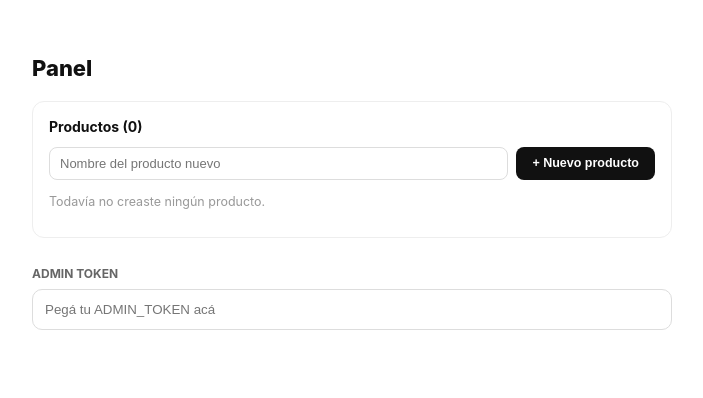
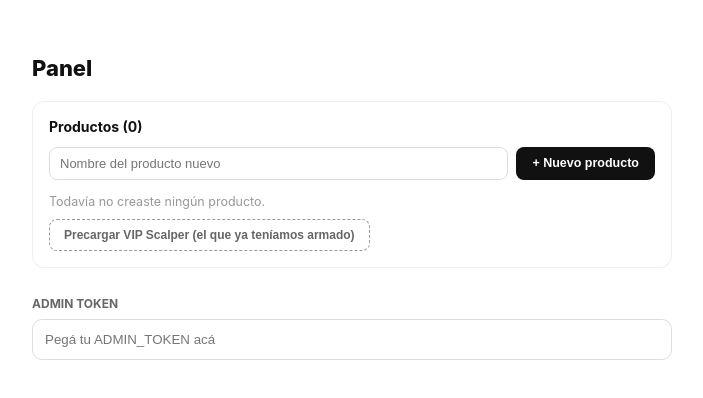
Before and after one commit to real-projects11/vip-scalper-store, a Next.js app: page /admin in a window 1280 px wide. Shown: the top 398 px of the page, without its empty margins (288-991 px from the left). Built offline with nearby package versions, Linux system fonts and the light colour scheme.

Commit message:
Add files via upload

```diff
--- a/pages/admin.js
+++ b/pages/admin.js
@@ -110,6 +110,25 @@ export default function Admin() {
     setCreating(false);
   }
 
+  async function seedVipScalper() {
+    setCreating(true);
+    try {
+      const res = await fetch('/api/admin/seed-vip-scalper', {
+        method: 'POST',
+        headers: { 'x-admin-token': token },
+      });
+      const data = await res.json();
+      if (!res.ok) { setMsg({ ok: false, text: data.error }); }
+      else {
+        load();
+        setMsg({ ok: true, text: data.alreadyExisted ? 'El producto VIP Scalper ya existía.' : '✓ VIP Scalper precargado.' });
+      }
+    } catch {
+      setMsg({ ok: false, text: 'No se pudo conectar con el servidor' });
+    }
+    setCreating(false);
+  }
+
   function fmtDate(ts) {
     if (!ts) return '—';
     return new Date(ts).toLocaleString('es-AR');
@@ -140,7 +159,18 @@ export default function Admin() {
           </button>
         </div>
 
-        {products.length === 0 && <p style={{ fontSize: 12.5, color: '#999' }}>Todavía no creaste ningún producto.</p>}
+        {products.length === 0 && (
+          <>
+            <p style={{ fontSize: 12.5, color: '#999', marginBottom: 10 }}>Todavía no creaste ningún producto.</p>
+            <button
+              onClick={seedVipScalper}
+              disabled={creating}
+              style={{ padding: '8px 14px', borderRadius: 8, border: '1.5px dashed #999', background: 'none', color: '#666', fontWeight: 600, fontSize: 12, cursor: 'pointer' }}
+            >
+              Precargar VIP Scalper (el que ya teníamos armado)
+            </button>
+          </>
+        )}
 
         {products.map((p) => (
           <div key={p.slug} style={{ display: 'flex', alignItems: 'center', justifyContent: 'space-between', padding: '10px 0', borderTop: '1px solid #f2f2f2' }}>
```
